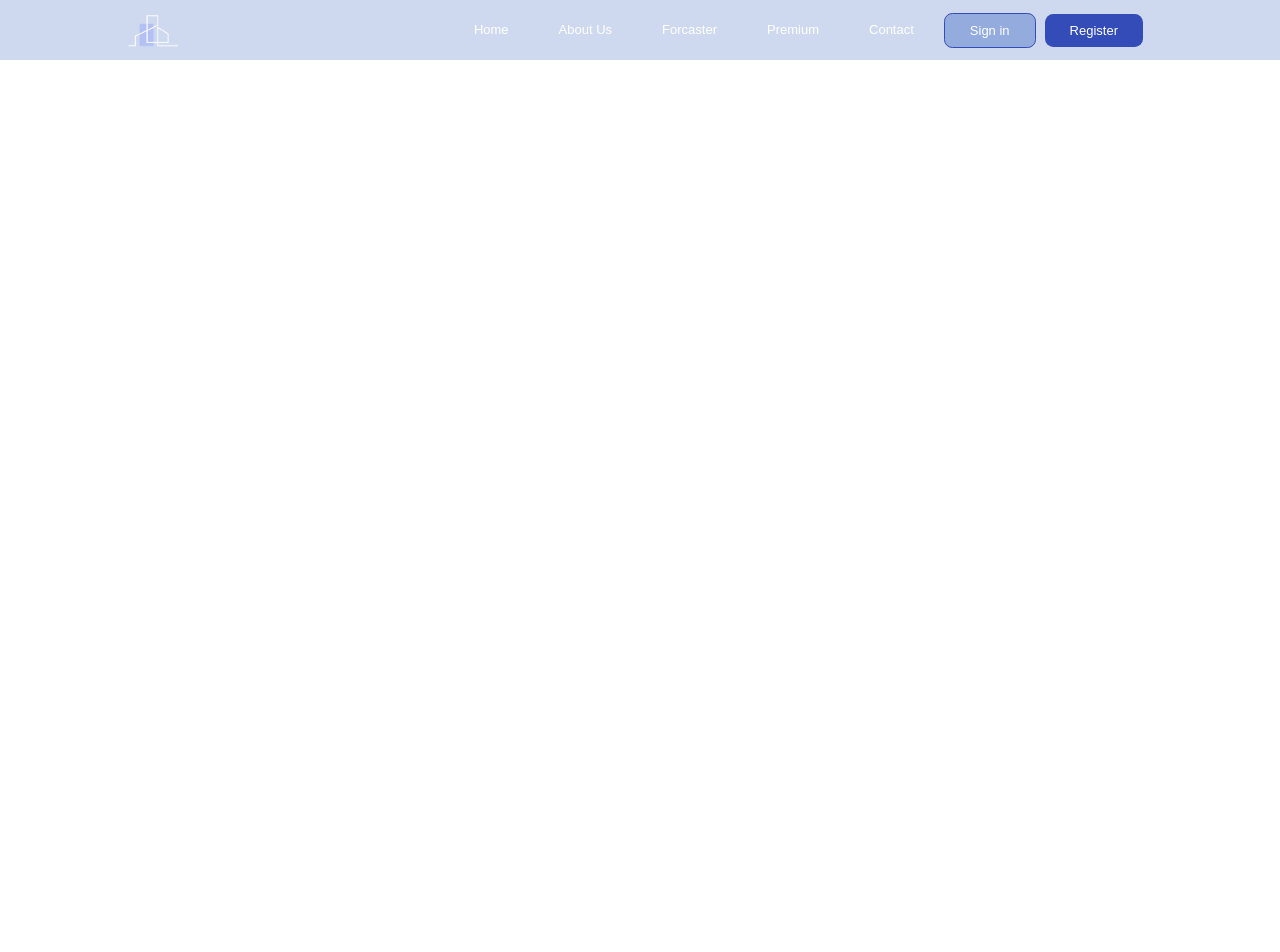
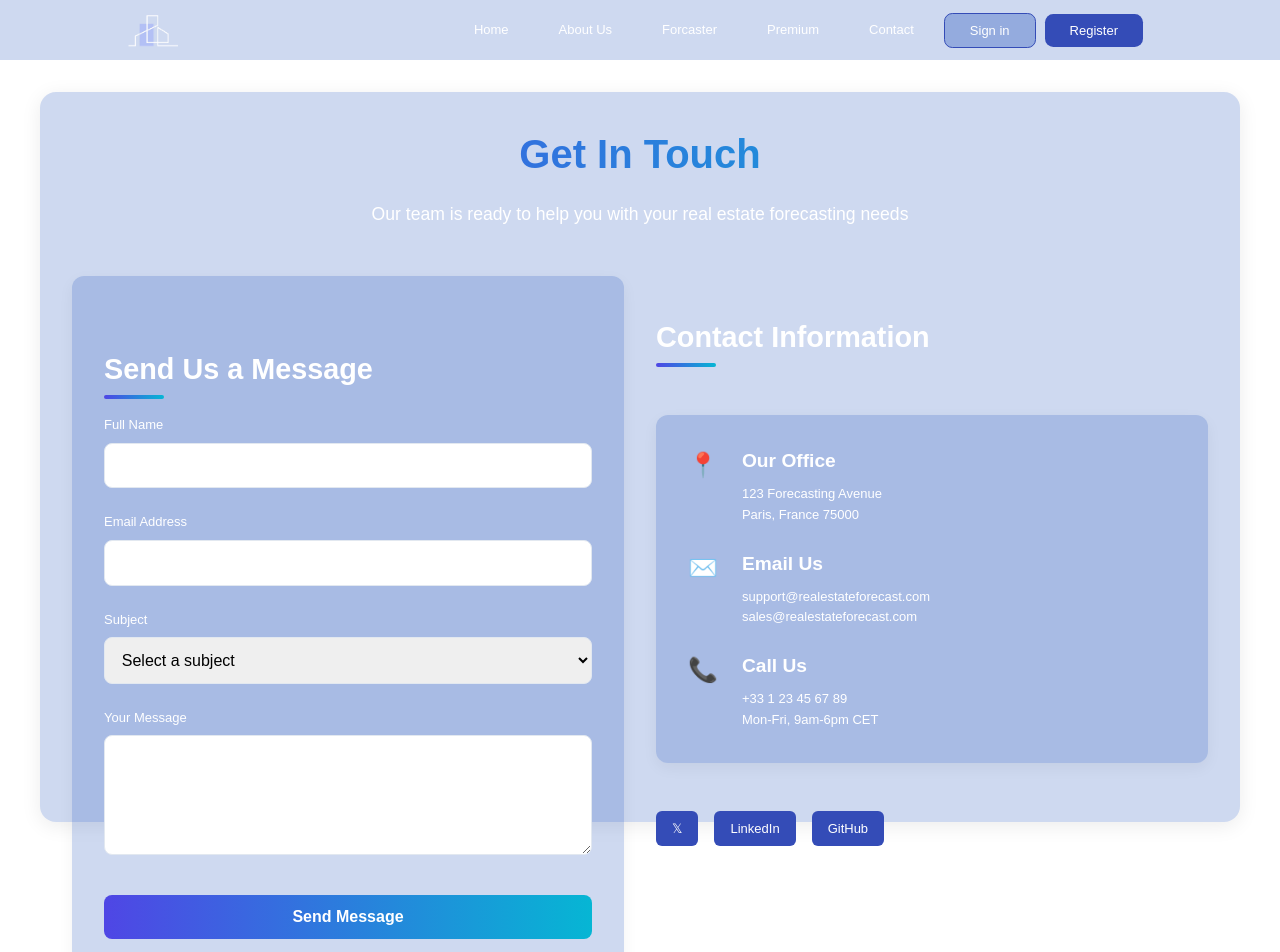
Before and after one commit to Wissal-Chbani/Real-Estate-Price-Forcaster, a React (Vite) app: page /contact in a window 1280 px wide. Shown: the top 952 px of the page. Before the commit the page ends 800 px from the top, so only its background shows below. Built offline with nearby package versions, Linux system fonts and the light colour scheme; a web font is replaced by a local one.

Commit message:
contact page added, some cleaning done to the navbar styling code

```diff
--- a/src/App.jsx
+++ b/src/App.jsx
@@ -4,6 +4,7 @@ import Forcaster from './pages/Forcaster.jsx';
 import Navbar from './components/Navbar.jsx';
 import AboutUs from './pages/AboutUs.jsx';
 import Premium from './pages/Premium.jsx';
+import Contact from './pages/Contact.jsx';
 
 function App() {
   return (
@@ -14,6 +15,7 @@ function App() {
         <Route path="/forcaster" element={<Forcaster />} />
         <Route path='/aboutus' element={<AboutUs />} />
         <Route path='/premium' element={<Premium />} />
+        <Route path='/contact' element={<Contact />} />
       </Routes>
     </Router>
   );
--- /dev/null
+++ b/src/pages/Contact.jsx
@@ -0,0 +1,138 @@
+import React, { useState } from 'react';
+import '../styles/contact.css'
+
+const Contact = () => {
+  const [formData, setFormData] = useState({
+    name: '',
+    email: '',
+    subject: '',
+    message: ''
+  });
+
+  const handleChange = (e) => {
+    const { name, value } = e.target;
+    setFormData(prev => ({
+      ...prev,
+      [name]: value
+    }));
+  };
+
+  const handleSubmit = (e) => {
+    e.preventDefault();
+    // Handle form submission
+    console.log('Form submitted:', formData);
+  };
+
+  return (
+    <div className="contact-container">
+      <div className="contact-header">
+        <h1 className="contact-title">Get In Touch</h1>
+        <p className="contact-subtitle">Our team is ready to help you with your real estate forecasting needs</p>
+      </div>
+
+      <div className="contact-content">
+        {/* Contact Form */}
+        <div className="contact-form-container">
+          <h2 className="section-title">Send Us a Message</h2>
+          <form onSubmit={handleSubmit} className="contact-form">
+            <div className="form-group">
+              <label htmlFor="name">Full Name</label>
+              <input
+                type="text"
+                id="name"
+                name="name"
+                value={formData.name}
+                onChange={handleChange}
+                required
+              />
+            </div>
+
+            <div className="form-group">
+              <label htmlFor="email">Email Address</label>
+              <input
+                type="email"
+                id="email"
+                name="email"
+                value={formData.email}
+                onChange={handleChange}
+                required
+              />
+            </div>
+
+            <div className="form-group">
+              <label htmlFor="subject">Subject</label>
+              <select
+                id="subject"
+                name="subject"
+                value={formData.subject}
+                onChange={handleChange}
+                required
+              >
+                <option value="">Select a subject</option>
+                <option value="support">Technical Support</option>
+                <option value="sales">Sales Inquiry</option>
+                <option value="partnership">Partnership</option>
+                <option value="other">Other</option>
+              </select>
+            </div>
+
+            <div className="form-group">
+              <label htmlFor="message">Your Message</label>
+              <textarea
+                id="message"
+                name="message"
+                rows="5"
+                value={formData.message}
+                onChange={handleChange}
+                required
+              ></textarea>
+            </div>
+
+            <button type="submit" className="submit-button">
+              Send Message
+            </button>
+          </form>
+        </div>
+
+        {/* Contact Info */}
+        <div className="contact-info-container">
+          <h2 className="section-title">Contact Information</h2>
+
+          <div className="contact-info-card">
+            <div className="info-item">
+              <div className="info-icon">📍</div>
+              <div className="info-content">
+                <h3>Our Office</h3>
+                <p>123 Forecasting Avenue<br />Paris, France 75000</p>
+              </div>
+            </div>
+
+            <div className="info-item">
+              <div className="info-icon">✉️</div>
+              <div className="info-content">
+                <h3>Email Us</h3>
+                <p>support@realestateforecast.com<br />sales@realestateforecast.com</p>
+              </div>
+            </div>
+
+            <div className="info-item">
+              <div className="info-icon">📞</div>
+              <div className="info-content">
+                <h3>Call Us</h3>
+                <p>+33 1 23 45 67 89<br />Mon-Fri, 9am-6pm CET</p>
+              </div>
+            </div>
+          </div>
+
+          <div className="social-links">
+            <a href="#" className="social-link">𝕏</a>
+            <a href="#" className="social-link">LinkedIn</a>
+            <a href="#" className="social-link">GitHub</a>
+          </div>
+        </div>
+      </div>
+    </div>
+  );
+};
+
+export default Contact;
--- /dev/null
+++ b/src/styles/contact.css
@@ -0,0 +1,218 @@
+/* Contact.css */
+.contact-container {
+    max-width: 1200px;
+    margin: 2rem auto;
+    padding: 2rem;
+    font-family: 'Segoe UI', 'Roboto', 'Oxygen', sans-serif;
+    color: #2d3748;
+    background-color: rgba(25, 76, 183, 0.21);
+    border-radius: 16px;
+    box-shadow: 0 4px 20px rgba(0, 0, 0, 0.08);
+  }
+
+  .contact-header {
+    text-align: center;
+    margin-bottom: 3rem;
+  }
+
+  .contact-title {
+    font-size: 2.5rem;
+    font-weight: 700;
+    margin-bottom: 1rem;
+    background: linear-gradient(90deg, #4f46e5, #06b6d4);
+    -webkit-background-clip: text;
+    background-clip: text;
+    color: transparent;
+  }
+
+  .contact-subtitle {
+    font-size: 1.1rem;
+    color: white;
+    max-width: 600px;
+    margin: 0 auto;
+    line-height: 1.6;
+  }
+
+  .contact-content {
+    display: grid;
+    grid-template-columns: 1fr 1fr;
+    gap: 2rem;
+  }
+
+  .section-title {
+    font-size: 1.8rem;
+    font-weight: 600;
+    color: white;
+    margin-bottom: 1.5rem;
+    position: relative;
+  }
+
+  .section-title::after {
+    content: '';
+    position: absolute;
+    bottom: -8px;
+    left: 0;
+    width: 60px;
+    height: 4px;
+    background: linear-gradient(90deg, #4f46e5, #06b6d4);
+    border-radius: 2px;
+  }
+
+  /* Contact Form Styles */
+  .contact-form-container {
+    background-color: rgba(25, 76, 183, 0.21);
+    padding: 2rem;
+    border-radius: 12px;
+    box-shadow: 0 5px 15px rgba(0, 0, 0, 0.05);
+  }
+
+  .contact-form {
+    display: flex;
+    flex-direction: column;
+    gap: 1.5rem;
+  }
+
+  .form-group {
+    display: flex;
+    flex-direction: column;
+    gap: 0.5rem;
+  }
+
+  .form-group label {
+    font-weight: 500;
+  }
+
+  .form-group input,
+  .form-group select,
+  .form-group textarea {
+    background-color: ; /* Add this line */
+    padding: 0.8rem;
+    border: 1px solid #e2e8f0;
+    border-radius: 8px;
+    font-size: 1rem;
+    transition: all 0.3s ease;
+  }
+
+  .form-group input:focus,
+  .form-group select:focus,
+  .form-group textarea:focus {
+    border-color: #4f46e5;
+    outline: none;
+    box-shadow: 0 0 0 3px rgba(79, 70, 229, 0.1);
+  }
+
+  .form-group textarea {
+    resize: vertical;
+    min-height: 120px;
+  }
+
+  .submit-button {
+    padding: 0.8rem;
+    background: linear-gradient(90deg, #4f46e5, #06b6d4);
+    color: white;
+    border: none;
+    border-radius: 8px;
+    font-weight: 600;
+    font-size: 1rem;
+    cursor: pointer;
+    transition: all 0.3s ease;
+    margin-top: 1rem;
+  }
+
+  .submit-button:hover {
+    transform: translateY(-2px);
+    box-shadow: 0 4px 10px rgba(79, 70, 229, 0.3);
+  }
+
+  /* Contact Info Styles */
+  .contact-info-container {
+    display: flex;
+    flex-direction: column;
+    gap: 2rem;
+  }
+
+  .contact-info-card {
+    background-color: rgba(25, 76, 183, 0.21);
+    padding: 2rem;
+    border-radius: 12px;
+    box-shadow: 0 5px 15px rgba(0, 0, 0, 0.05);
+  }
+
+  .info-item {
+    display: flex;
+    gap: 1.5rem;
+    margin-bottom: 1.5rem;
+  }
+
+  .info-item:last-child {
+    margin-bottom: 0;
+  }
+
+  .info-icon {
+    font-size: 1.5rem;
+    color: #344CB7;
+  }
+
+  .info-content h3 {
+    font-size: 1.2rem;
+    margin-bottom: 0.5rem;
+  }
+
+  .info-content p {
+    line-height: 1.6;
+  }
+
+  .social-links {
+    display: flex;
+    gap: 1rem;
+    margin-top: 1rem;
+  }
+
+  .social-link {
+    padding: 0.5rem 1rem;
+    background: #344CB7;
+    color: white;
+    border-radius: 6px;
+    text-decoration: none;
+    transition: all 0.3s ease;
+  }
+
+  .social-link:hover {
+    background: #3a3aaf;
+    transform: translateY(-2px);
+  }
+
+  /* Responsive Design */
+  @media (max-width: 768px) {
+    .contact-content {
+      grid-template-columns: 1fr;
+    }
+
+    .contact-title {
+      font-size: 2rem;
+    }
+
+    .section-title {
+      font-size: 1.5rem;
+    }
+  }
+
+  @media (max-width: 480px) {
+    .contact-container {
+      padding: 1.5rem;
+    }
+
+    .contact-form-container,
+    .contact-info-card {
+      padding: 1.5rem;
+    }
+
+    .info-item {
+      flex-direction: column;
+      gap: 0.5rem;
+    }
+
+    .social-links {
+      flex-wrap: wrap;
+    }
+  }
```
Also changed, not shown: src/styles/Navbar.css (+0 -42 lines).
